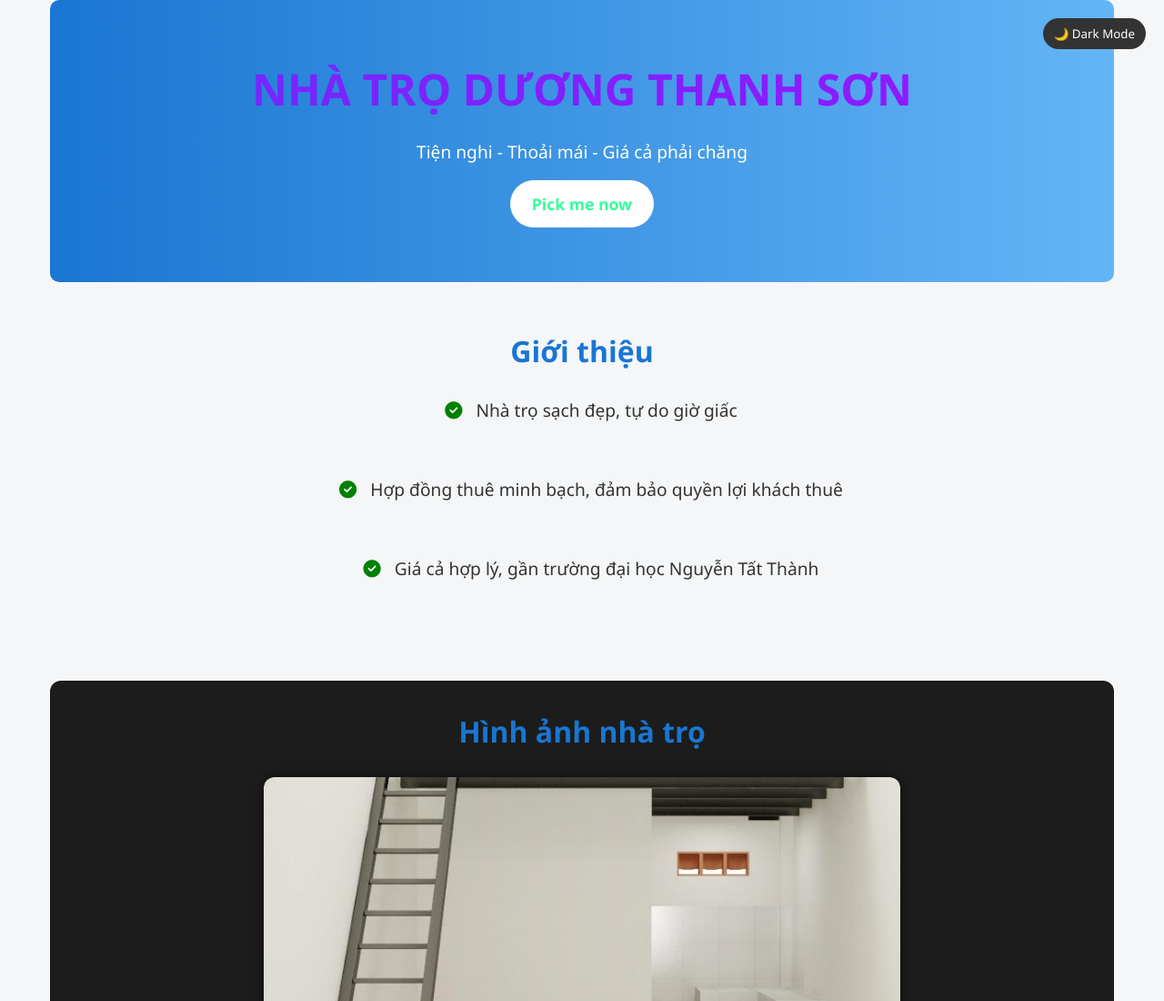
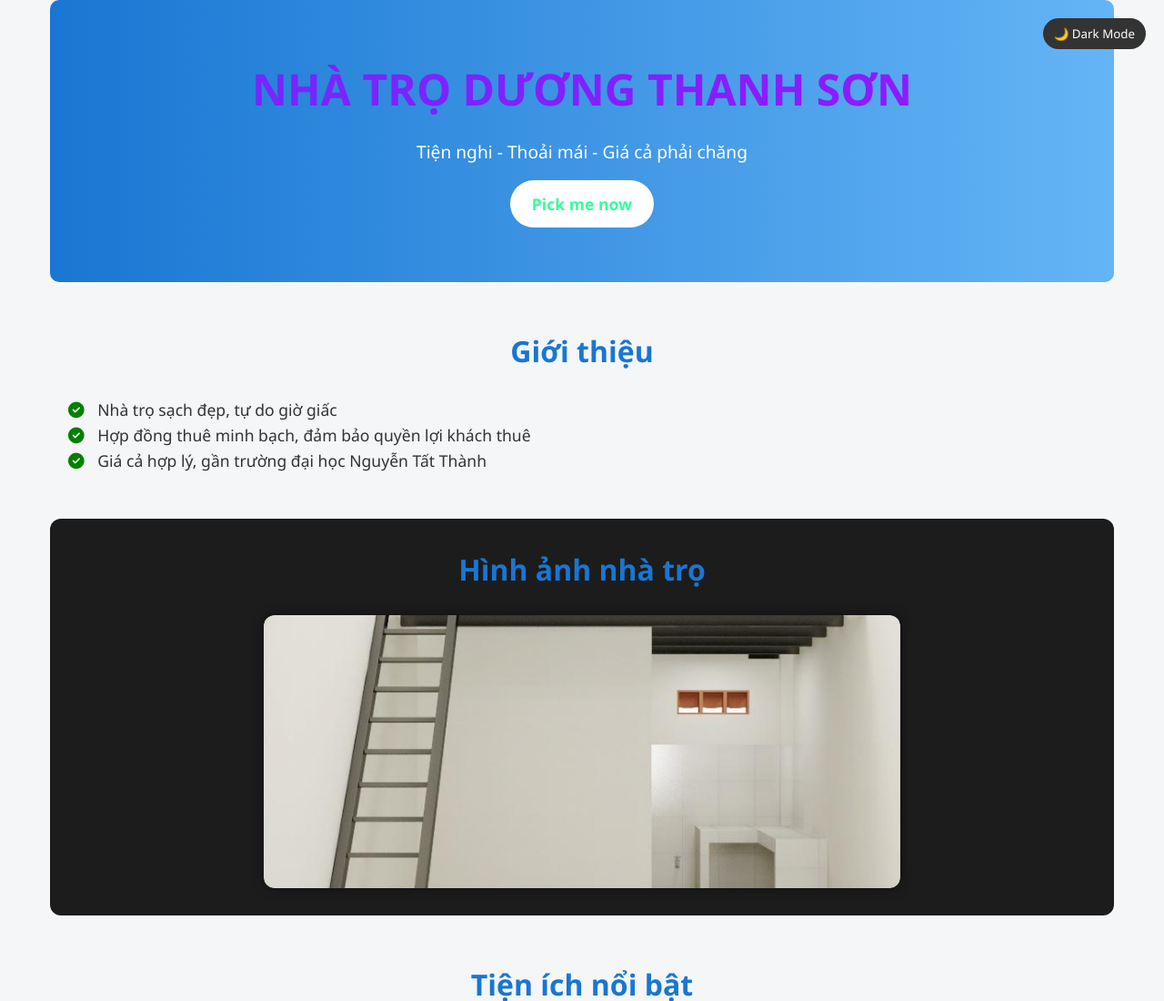
Before and after one commit to Kietchickengang/NhaTroProject, a plain HTML site: page index.html in a window 1280 px wide. Shown: the top 1100 px of the page at 91% size. Drawn offline with nearby package versions, Linux system fonts and the light colour scheme; a script that the page names is missing.

Commit message:
Update index.html

```diff
--- a/index.html
+++ b/index.html
@@ -23,9 +23,18 @@
 
   <section class="about">
   <h2>Giới thiệu</h2>
-  <p><i class="fa-solid fa-circle-check tick-icon"></i> Nhà trọ sạch đẹp, tự do giờ giấc</p>
-  <p><i class="fa-solid fa-circle-check tick-icon"></i> Hợp đồng thuê minh bạch, đảm bảo quyền lợi khách thuê</p>
-  <p><i class="fa-solid fa-circle-check tick-icon"></i> Giá cả hợp lý, gần trường đại học Nguyễn Tất Thành</p>
+  <div class="feature-line">
+    <i class="fa-solid fa-circle-check tick-icon"></i>
+    <span>Nhà trọ sạch đẹp, tự do giờ giấc</span>
+  </div>
+  <div class="feature-line">
+    <i class="fa-solid fa-circle-check tick-icon"></i>
+    <span>Hợp đồng thuê minh bạch, đảm bảo quyền lợi khách thuê</span>
+  </div>
+  <div class="feature-line">
+    <i class="fa-solid fa-circle-check tick-icon"></i>
+    <span>Giá cả hợp lý, gần trường đại học Nguyễn Tất Thành</span>
+  </div>
 </section>
 
 <section class="photo-slider">
```
